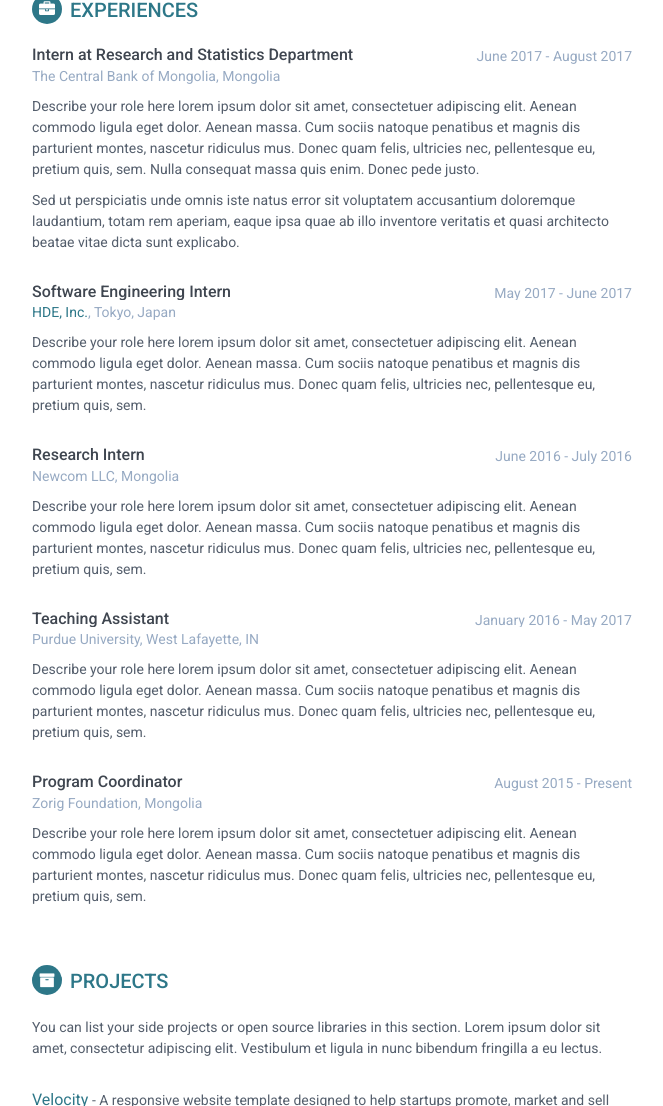
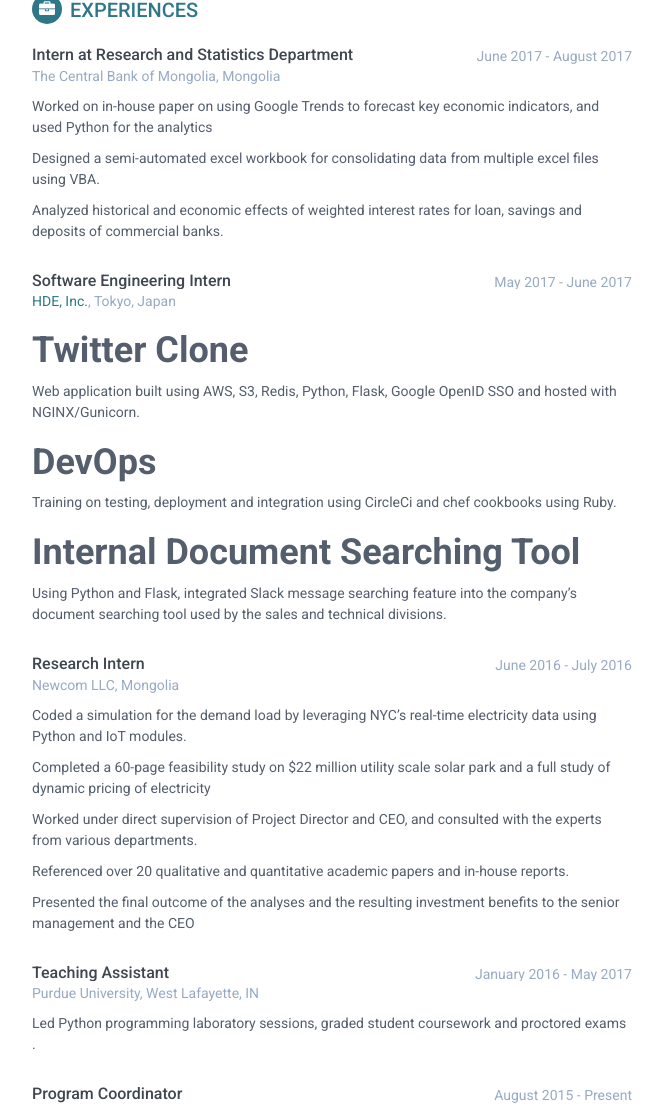
Before and after one commit to jantsankhorloo/jantsankhorloo.github.io, a Jekyll site: the page built from index.html, in a window 1280 px wide and 1400 px high, cut to the strip 294-1400 px from the top of the window. Shown: the whole strip, without its empty margins (188-851 px from the left). Built offline with Jekyll 4.4.1, drawn with Linux system fonts in a browser that asks for light colours; some of the changed text lies outside the part shown.

Commit message:
adding experiences

```diff
--- a/_includes/experience.html
+++ b/_includes/experience.html
@@ -10,8 +10,11 @@
                         <div class="company">The Central Bank of Mongolia, Mongolia</div>
                     </div><!--//meta-->
                     <div class="details">
-                        <p>Describe your role here lorem ipsum dolor sit amet, consectetuer adipiscing elit. Aenean commodo ligula eget dolor. Aenean massa. Cum sociis natoque penatibus et magnis dis parturient montes, nascetur ridiculus mus. Donec quam felis, ultricies nec, pellentesque eu, pretium quis, sem. Nulla consequat massa quis enim. Donec pede justo.</p>
-                        <p>Sed ut perspiciatis unde omnis iste natus error sit voluptatem accusantium doloremque laudantium, totam rem aperiam, eaque ipsa quae ab illo inventore veritatis et quasi architecto beatae vitae dicta sunt explicabo. </p>
+                        <p>Worked on in-house paper on using Google Trends to forecast key economic indicators, and used Python for the analytics</p>
+
+                        <p>Designed a semi-automated excel workbook for consolidating data from multiple excel files using VBA.</p>
+
+                        <p>Analyzed historical and economic effects of weighted interest rates for loan, savings and deposits of commercial banks.</p>
                     </div><!--//details-->
                 </div><!--//item-->
 
@@ -24,7 +27,14 @@
                         <div class="company"><a href="https://www.hde.co.jp/en/" target="_blank">HDE, Inc.</a>, Tokyo, Japan</div>
                     </div><!--//meta-->
                     <div class="details">
-                        <p>Describe your role here lorem ipsum dolor sit amet, consectetuer adipiscing elit. Aenean commodo ligula eget dolor. Aenean massa. Cum sociis natoque penatibus et magnis dis parturient montes, nascetur ridiculus mus. Donec quam felis, ultricies nec, pellentesque eu, pretium quis, sem.</p>
+                        <h1>Twitter Clone</h1>
+                        <p>Web application built using AWS, S3, Redis, Python, Flask, Google OpenID SSO and hosted with NGINX/Gunicorn.</p>
+
+                        <h1>DevOps</h1>
+                        <p>Training on testing, deployment and integration using CircleCi and chef cookbooks using Ruby.</p>
+
+                        <h1>Internal Document Searching Tool</h1>
+                        <p>Using Python and Flask, integrated Slack message searching feature into the company’s document searching tool used by the sales and technical divisions.</p>
 
                     </div><!--//details-->
                 </div><!--//item-->
@@ -38,7 +48,16 @@
                         <div class="company">Newcom LLC, Mongolia</div>
                     </div><!--//meta-->
                     <div class="details">
-                        <p>Describe your role here lorem ipsum dolor sit amet, consectetuer adipiscing elit. Aenean commodo ligula eget dolor. Aenean massa. Cum sociis natoque penatibus et magnis dis parturient montes, nascetur ridiculus mus. Donec quam felis, ultricies nec, pellentesque eu, pretium quis, sem.</p>
+                        <p>Coded a simulation for the demand load by leveraging NYC’s real-time electricity data using Python and IoT modules.</p>
+
+                        <p>Completed a 60-page feasibility study on $22 million utility scale solar park and a full study of dynamic pricing of electricity</p>
+
+                        <p>Worked under direct supervision of Project Director and CEO, and consulted with the experts from various departments.</p>
+
+                        <p>Referenced over 20 qualitative and quantitative academic papers and in-house reports.</p>
+
+                        <p>Presented the final outcome of the analyses and the resulting investment benefits to the senior management and the CEO</p>
+
                     </div><!--//details-->
                 </div><!--//item-->
 
@@ -51,7 +70,8 @@
                         <div class="company">Purdue University, West Lafayette, IN</div>
                     </div><!--//meta-->
                     <div class="details">
-                        <p>Describe your role here lorem ipsum dolor sit amet, consectetuer adipiscing elit. Aenean commodo ligula eget dolor. Aenean massa. Cum sociis natoque penatibus et magnis dis parturient montes, nascetur ridiculus mus. Donec quam felis, ultricies nec, pellentesque eu, pretium quis, sem.</p>
+                        <p>Led Python programming laboratory sessions, graded student coursework and proctored exams
+.</p>
                     </div><!--//details-->
                 </div><!--//item-->
 
@@ -64,7 +84,11 @@
                         <div class="company">Zorig Foundation, Mongolia</div>
                     </div><!--//meta-->
                     <div class="details">
-                        <p>Describe your role here lorem ipsum dolor sit amet, consectetuer adipiscing elit. Aenean commodo ligula eget dolor. Aenean massa. Cum sociis natoque penatibus et magnis dis parturient montes, nascetur ridiculus mus. Donec quam felis, ultricies nec, pellentesque eu, pretium quis, sem.</p>
+                        <p>Organize a college preparation and youth leadership program sponsored by the U.S. Embassy.</p>
+
+                        <p>Lead sponsorship deals, procure ground logistics and recruit staff from top U.S. universities and colleges.</p>
+
+                        <p>Manage over 40 project staffs and participants and led panel discussions with top experts from various industries.</p>
                     </div><!--//details-->
                 </div><!--//item-->
 
```
